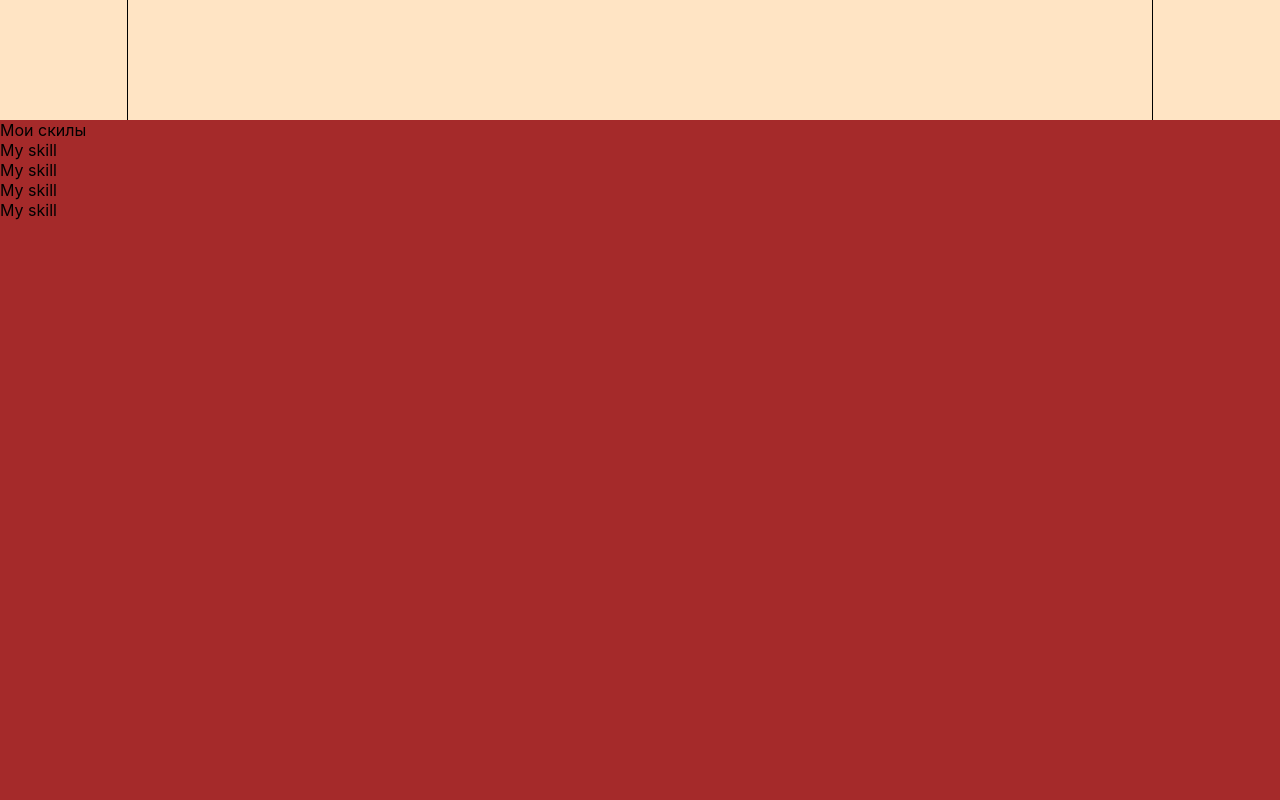
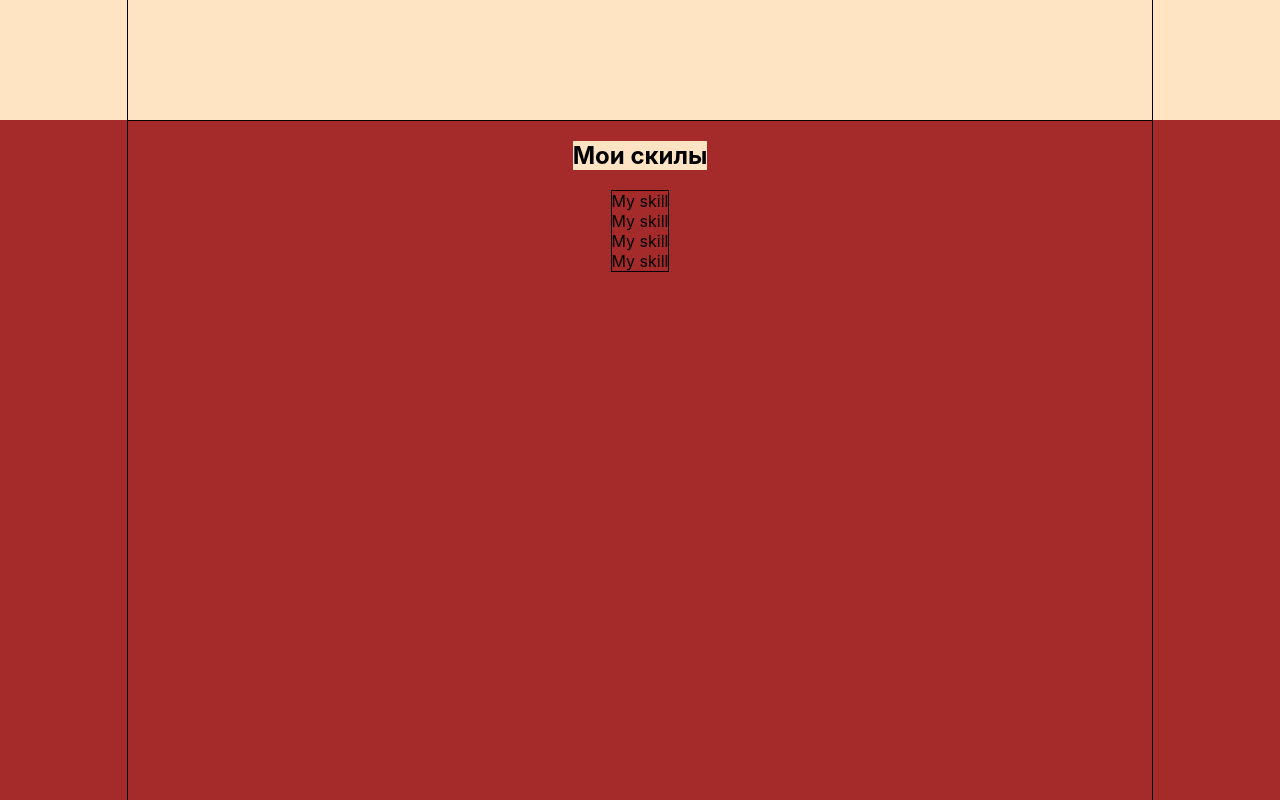
Before and after one commit to fabskrejt/portfolio, a React (Create React App) app: page / in a window 1280 px wide. Shown: the part 760-1560 px from the top of the page. Built offline with nearby package versions, Linux system fonts and the light colour scheme.

Commit message:
changed Skills component

```diff
--- a/src/App.tsx
+++ b/src/App.tsx
@@ -3,7 +3,7 @@ import './App.css';
 import {Header} from "./header/Header";
 import {Main} from "./main/Main";
 import {Skills} from "./skills/Skills";
-import {Projects} from "./projekkts/Projects";
+import {Projects} from "./projekts/Projects";
 
 function App() {
     return (
--- a/src/main/Main.module.css
+++ b/src/main/Main.module.css
@@ -7,8 +7,8 @@
     width: 300px;
     background-color: white;
     border: 1px solid;
+}
 
-}
 .img{
     border: 1px solid;
     width: 300px;
--- a/src/main/Main.tsx
+++ b/src/main/Main.tsx
@@ -7,7 +7,7 @@ export const Main = () => {
         <div className={styles.mainBlock}>
             <div className={stylesContainer.container}>
                 <div className={styles.text}>
-                <span>Hi There</span>
+                    <span>Hi There</span>
                     <h1>I am Vladimir Sits</h1>
                     <span>Frontend Developer</span>
                 </div>
--- a/src/skills/Skills.module.css
+++ b/src/skills/Skills.module.css
@@ -1,4 +1,17 @@
-.container{
+.skillsBlock{
     background-color: brown;
     height: 100vh;
 }
+.container{
+    display: flex;
+    flex-direction: column;
+    justify-content: flex-start;
+}
+
+.title{
+    background-color: bisque;
+}
+
+.skills{
+    border: 1px solid;
+}
--- a/src/skills/Skills.tsx
+++ b/src/skills/Skills.tsx
@@ -1,17 +1,21 @@
 import React from "react";
 import styles from './Skills.module.css'
 import {Skill} from "./skill/Skill";
+import stylesContainer from '../common/styles/Container.module.css'
 
 export const Skills = () => {
     return (
-        <div className={styles.container}>
-            <div>Мои скилы</div>
-            <div>
-                <Skill/>
-                <Skill/>
-                <Skill/>
-                <Skill/>
+        <div className={styles.skillsBlock}>
+            <div className={`${styles.container} ${stylesContainer.container}`}>
+                <h2 className={styles.title}>Мои скилы</h2>
+                <div className={styles.skills}>
+                    <Skill/>
+                    <Skill/>
+                    <Skill/>
+                    <Skill/>
+                </div>
             </div>
+
         </div>
     )
 }
```
Also changed, not shown: src/projekts/Projects.module.css (renamed from src/projekkts/Projects.module.css), src/projekts/Projects.tsx (renamed from src/projekkts/Projects.tsx).
